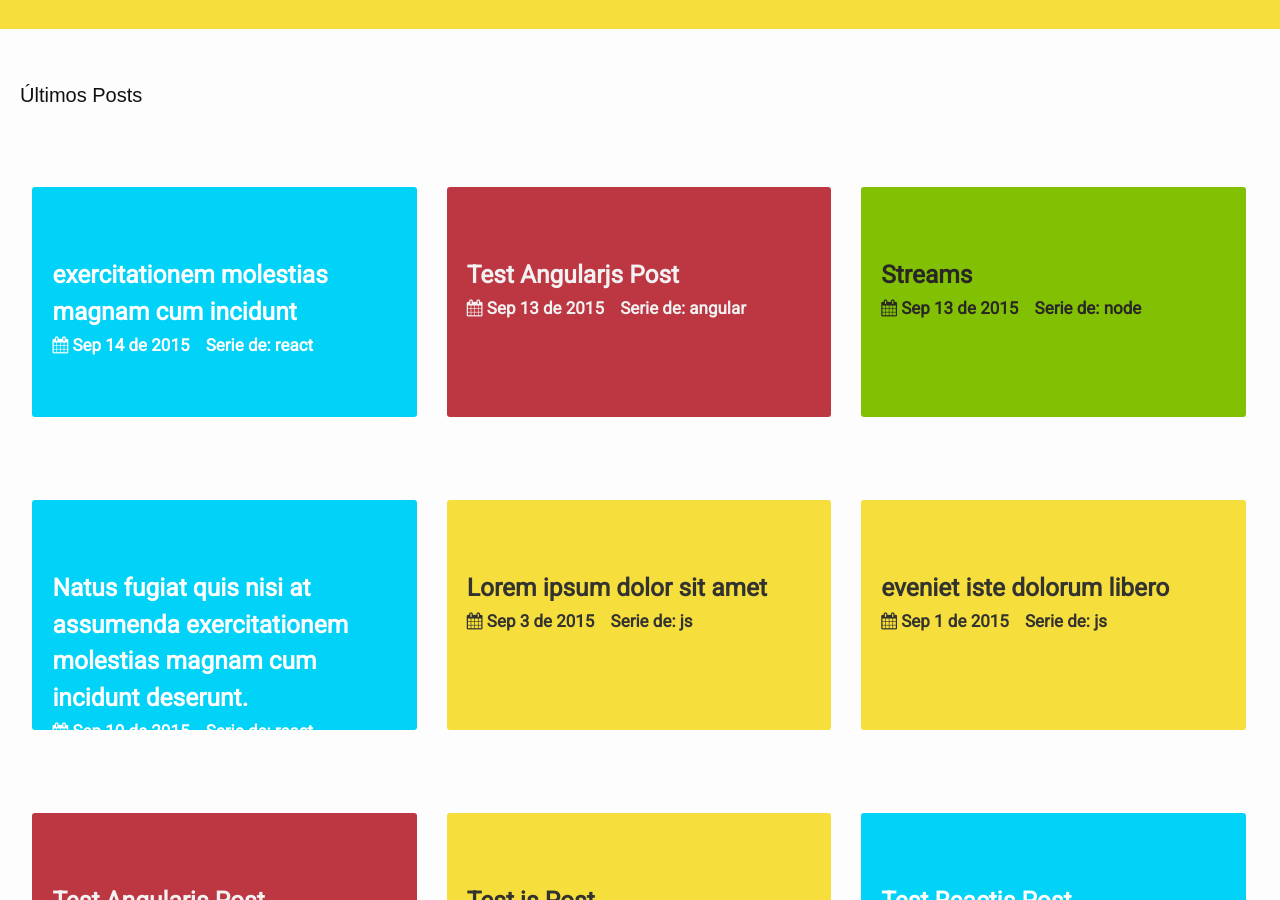
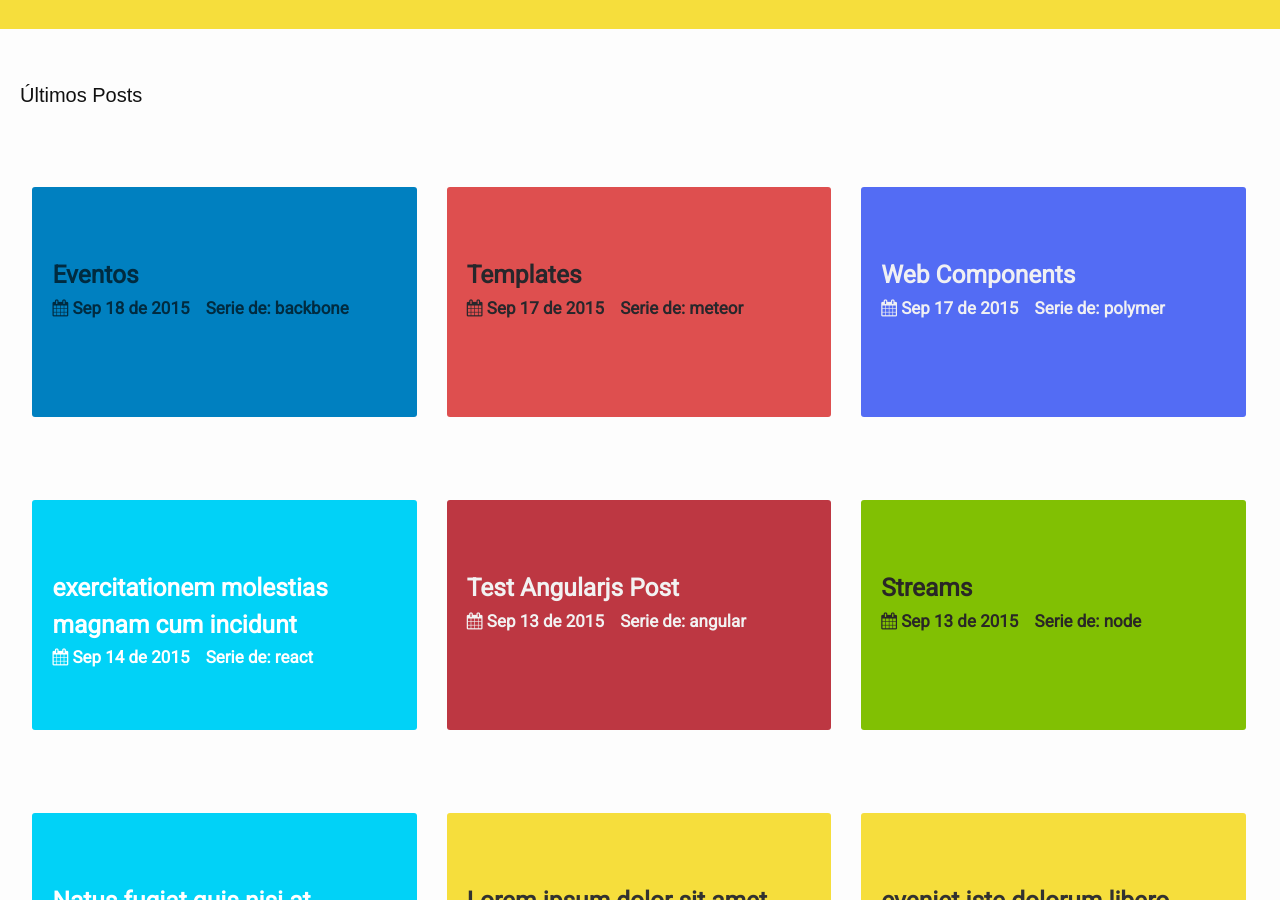
Before and after one commit to gollodev/elblogdejavascript, a Jekyll site: the page built from index.html, in a window 1280 px wide and 900 px high, scrolled down 831 px. Built offline with Jekyll 4.4.1, drawn with Linux system fonts in a browser that asks for light colours; nearby versions of some CDN libraries.

Commit message:
updates config and index

```diff
--- a/index.html
+++ b/index.html
@@ -74,6 +74,57 @@ layout: home
             </div>
           </li>
       {% endif %}
+      {% if post.categories[1] == 'backbone' %}
+          <li class="backbone">
+            <div class="intro-post">
+              <a href="{{ post.url | prepend: site.baseurl }}">
+                <div class="post-into-preview backbone-text">
+                  <h2>{{ post.title }}</h2>
+                  <span class="post-meta">
+                    <i class="fa fa-calendar"></i>
+                    {{ post.date | date: "%b %-d de %Y" }}
+                  </span>
+                  <span>Serie de: {{ post.categories[1] }}</span>
+                  <p>Ver post Completo <i class="fa fa-arrow-right"></i></p>
+                </div>
+              </a>
+            </div>
+          </li>
+      {% endif %}
+      {% if post.categories[1] == 'meteor' %}
+          <li class="meteor">
+            <div class="intro-post">
+              <a href="{{ post.url | prepend: site.baseurl }}">
+                <div class="post-into-preview meteor-text">
+                  <h2>{{ post.title }}</h2>
+                  <span class="post-meta">
+                    <i class="fa fa-calendar"></i>
+                    {{ post.date | date: "%b %-d de %Y" }}
+                  </span>
+                  <span>Serie de: {{ post.categories[1] }}</span>
+                  <p>Ver post Completo <i class="fa fa-arrow-right"></i></p>
+                </div>
+              </a>
+            </div>
+          </li>
+      {% endif %}
+      {% if post.categories[1] == 'polymer' %}
+          <li class="polymer">
+            <div class="intro-post">
+              <a href="{{ post.url | prepend: site.baseurl }}">
+                <div class="post-into-preview polymer-text">
+                  <h2>{{ post.title }}</h2>
+                  <span class="post-meta">
+                    <i class="fa fa-calendar"></i>
+                    {{ post.date | date: "%b %-d de %Y" }}
+                  </span>
+                  <span>Serie de: {{ post.categories[1] }}</span>
+                  <p>Ver post Completo <i class="fa fa-arrow-right"></i></p>
+                </div>
+              </a>
+            </div>
+          </li>
+      {% endif %}
     {% endfor %}
   </ul>
 </div>
```
Also changed, not shown: _config.yml (line endings or trailing spaces).
